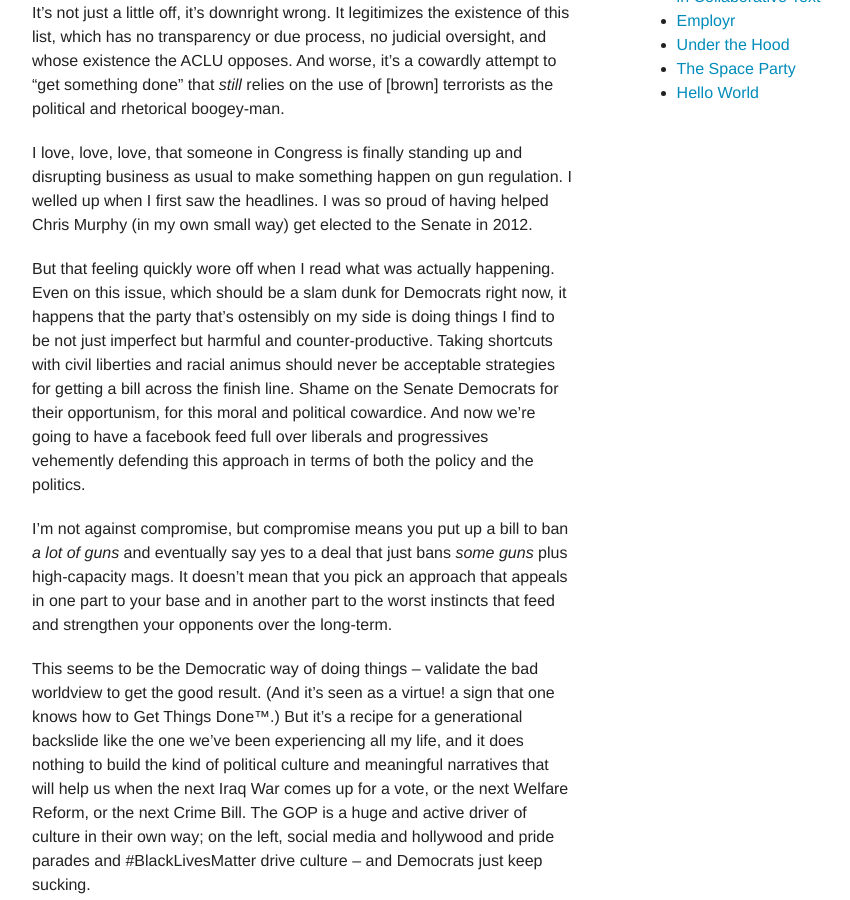
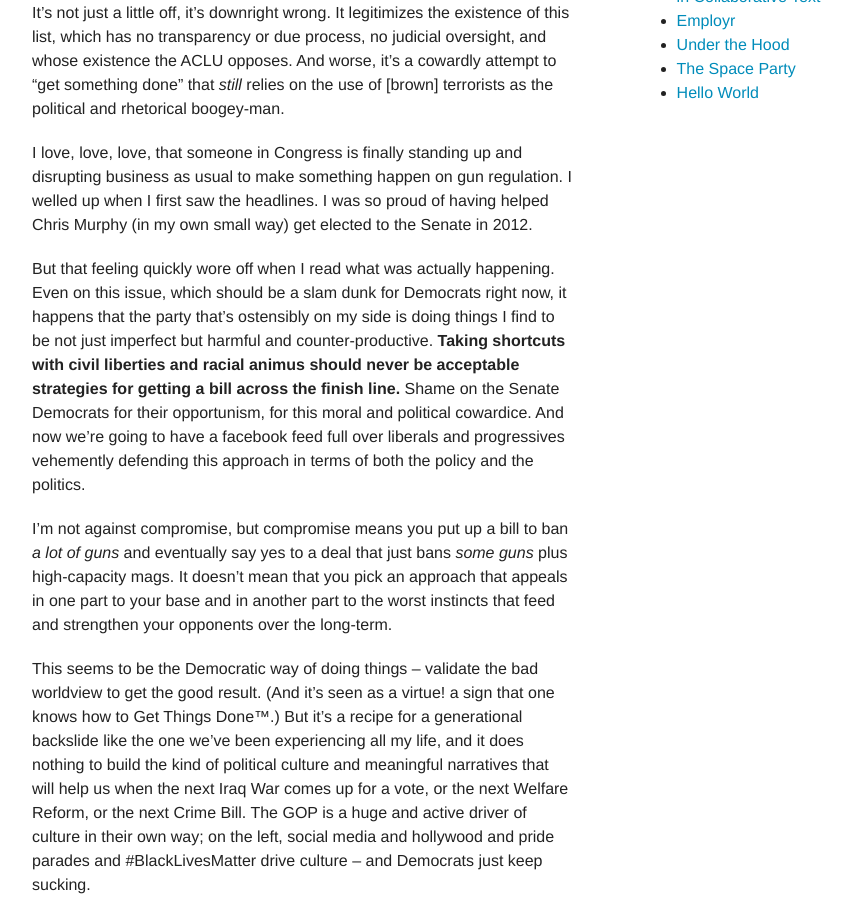
Before and after one commit to michaelsnook/snook.pub, a Jekyll site: the page built from _posts/2016-06-16-Gun-Regulation.md, in a window 1280 px wide and 900 px high, scrolled down 585 px. Shown: the whole window, without its empty margins (281-1131 px from the left). Built offline with Jekyll 4.4.1, drawn with Linux system fonts in a browser that asks for light colours; comment, search, counter and statistics services are not loaded.

```diff
--- a/_posts/2016-06-16-Gun-Regulation.md
+++ b/_posts/2016-06-16-Gun-Regulation.md
@@ -22,8 +22,8 @@ happen on gun regulation. I welled up when I first saw the headlines. I was so p
 
 But that feeling quickly wore off when I read what was actually happening. Even on this issue, which should be a
 slam dunk for Democrats right now, it happens that the party that's ostensibly on my side is doing things I find to
-be not just imperfect but harmful and counter-productive. Taking shortcuts with civil liberties and racial animus
-should never be acceptable strategies for getting a bill across the finish line. Shame on the Senate Democrats for
+be not just imperfect but harmful and counter-productive. **Taking shortcuts with civil liberties and racial animus
+should never be acceptable strategies for getting a bill across the finish line.** Shame on the Senate Democrats for
 their opportunism, for this moral and political cowardice. And now we're going to have a facebook feed full over
 liberals and progressives vehemently defending this approach in terms of both the policy and the politics.
 
```
